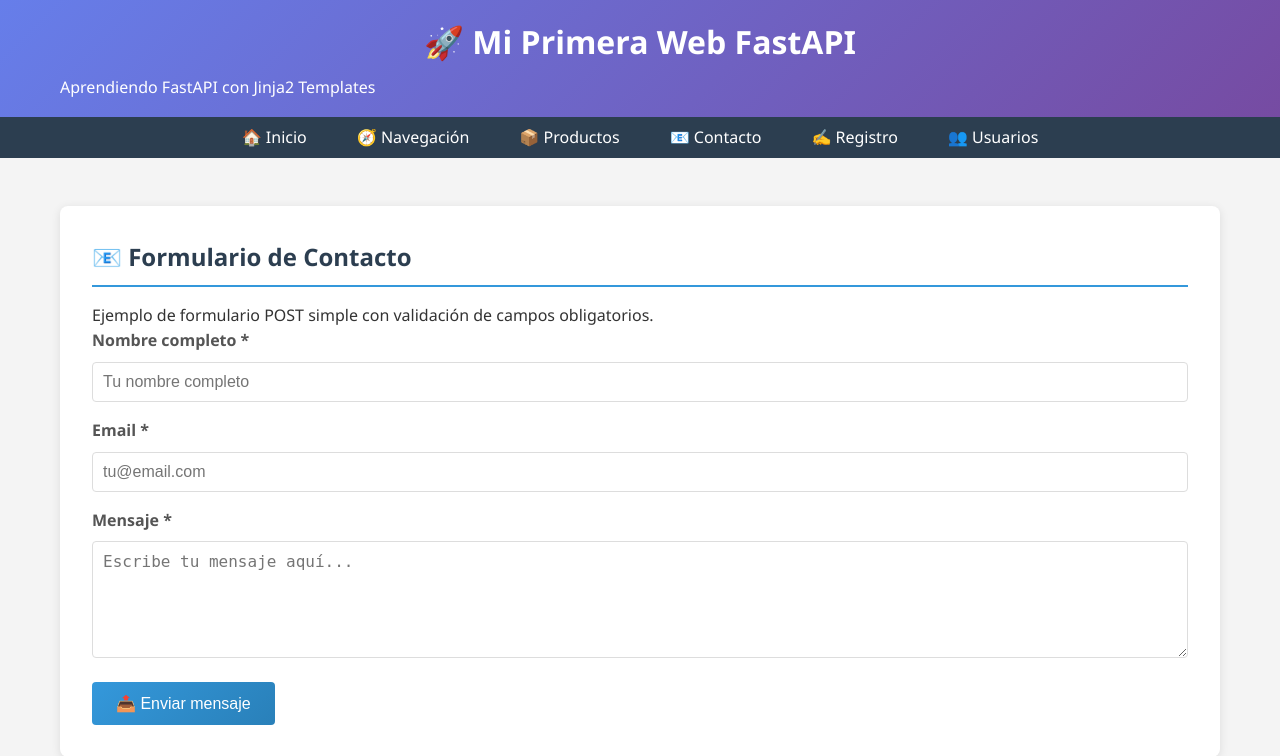
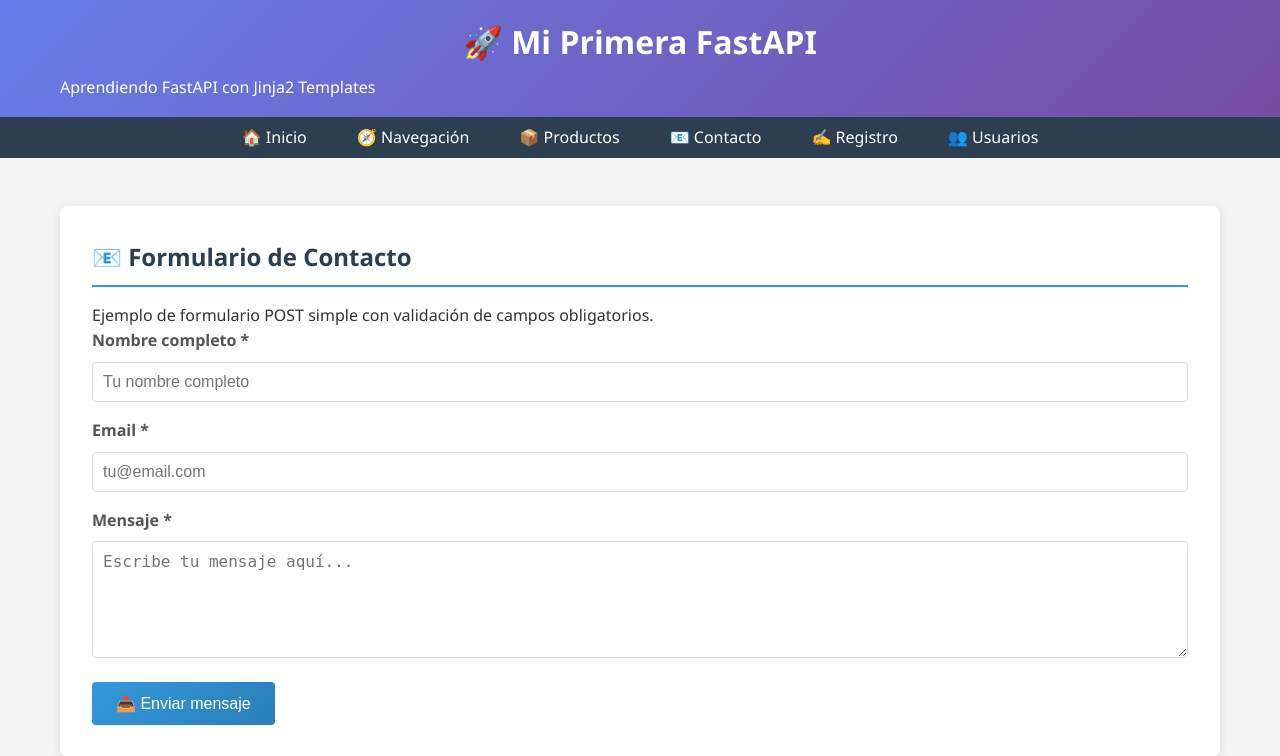
Before and after one commit to oscarnovillo/primeraWebFastAPI, a FastAPI app: page /contacto in a window 1280 px wide. Shown: the top 756 px of the page. Run offline with FastAPI, Linux system fonts and the light colour scheme.

Commit message:
Cambio raiz

```diff
--- a/templates/base.html
+++ b/templates/base.html
@@ -9,7 +9,7 @@
 <body>
     <header>
         <div class="container">
-            <h1>🚀 Mi Primera Web FastAPI</h1>
+            <h1>🚀 Mi Primera FastAPI</h1>
             <p>Aprendiendo FastAPI con Jinja2 Templates</p>
         </div>
     </header>
```
